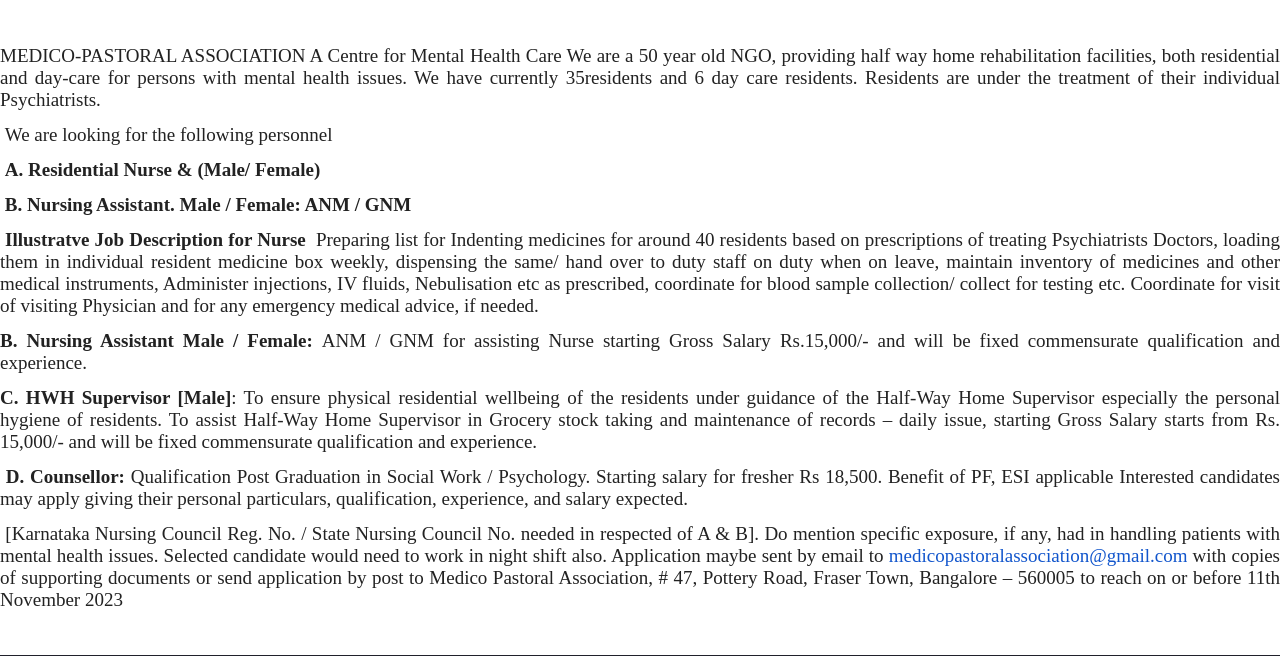
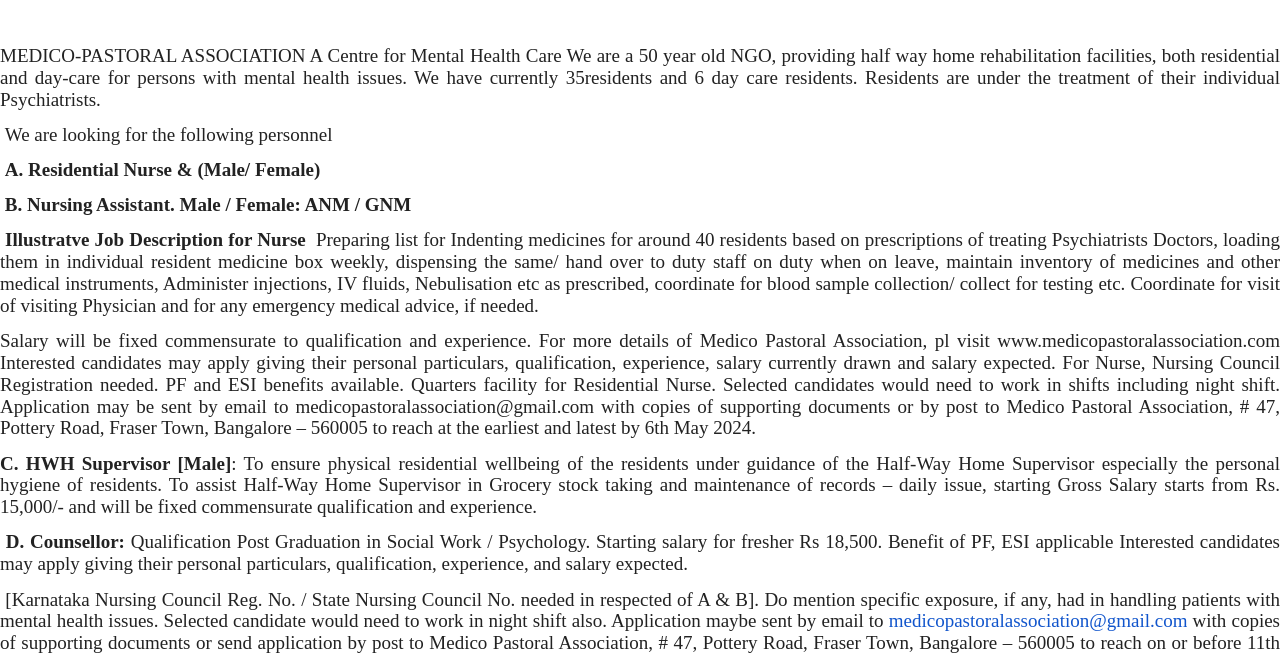
Before and after one commit to Prashob-Victaman/Medico, a plain HTML site: page career.html in a window 1280 px wide. Shown: the part 430-1086 px from the top of the page. Drawn offline with nearby package versions, Linux system fonts and the light colour scheme.

Commit message:
Update career.html

```diff
--- a/career.html
+++ b/career.html
@@ -123,7 +123,12 @@
 
 <p style='margin-top:0cm;margin-right:0cm;margin-bottom:10.0pt;margin-left:0cm;line-height:115%;font-size:15px;font-family:"Calibri",sans-serif;text-align:justify;'><strong><span style='font-size:19px;line-height:115%;font-family:"Times New Roman",serif;color:#222222;background:white;'>&nbsp;Illustratve Job Description for Nurse </span></strong><span style='font-size:19px;line-height:115%;font-family:"Times New Roman",serif;color:#222222;background:white;'>&nbsp;Preparing list for Indenting medicines for around 40 residents based on prescriptions of treating Psychiatrists Doctors, loading them in individual resident medicine box weekly, dispensing the same/ hand over to duty staff on duty when on leave, maintain inventory of medicines and other medical instruments,
 Administer injections, IV fluids, Nebulisation etc as prescribed, coordinate for blood sample collection/ collect for testing etc. Coordinate for visit of visiting Physician and for any emergency medical advice, if needed.&nbsp;</span></p>
-<p style='margin-top:0cm;margin-right:0cm;margin-bottom:10.0pt;margin-left:0cm;line-height:115%;font-size:15px;font-family:"Calibri",sans-serif;text-align:justify;'><strong><span style='font-size:19px;line-height:115%;font-family:"Times New Roman",serif;color:#222222;background:white;'>B. Nursing Assistant Male / Female:&nbsp;</span></strong><span style='font-size:19px;line-height:115%;font-family:"Times New Roman",serif;color:#222222;background:white;'>ANM / GNM for assisting Nurse starting Gross Salary Rs.15,000/- and will be fixed commensurate qualification and experience.&nbsp;</span></p>
+
+
+
+<p style='margin-top:0cm;margin-right:0cm;margin-bottom:10.0pt;margin-left:0cm;line-height:115%;font-size:15px;font-family:"Calibri",sans-serif;text-align:justify;'><span style='font-size:19px;line-height:115%;font-family:"Times New Roman",serif;color:#222222;background:white;'>Salary will be fixed commensurate to qualification and experience.
+For more details of Medico Pastoral Association, pl visit www.medicopastoralassociation.com
+ Interested candidates may apply giving their personal particulars, qualification, experience, salary currently drawn and salary expected. For Nurse, Nursing Council Registration needed. PF and ESI benefits available. Quarters facility for Residential Nurse. Selected candidates would need to work in shifts including night shift. Application may be sent by email to medicopastoralassociation@gmail.com with copies of supporting documents or by post to Medico Pastoral Association, # 47, Pottery Road, Fraser Town, Bangalore – 560005 to reach at the earliest and latest by 6th May 2024.&nbsp;</span></p>
 <p style='margin-top:0cm;margin-right:0cm;margin-bottom:10.0pt;margin-left:0cm;line-height:115%;font-size:15px;font-family:"Calibri",sans-serif;text-align:justify;'><strong><span style='font-size:19px;line-height:115%;font-family:"Times New Roman",serif;color:#222222;background:white;'>C. HWH Supervisor [Male]</span></strong><span style='font-size:19px;line-height:115%;font-family:"Times New Roman",serif;color:#222222;background:white;'>: To ensure physical residential wellbeing of the residents under guidance of the Half-Way Home Supervisor especially the personal hygiene of residents. To assist Half-Way Home Supervisor in Grocery stock taking and maintenance of records &ndash; daily issue, starting Gross Salary starts from Rs. 15,000/- and will be fixed commensurate qualification and experience.</span></p>
 <p style='margin-top:0cm;margin-right:0cm;margin-bottom:10.0pt;margin-left:0cm;line-height:115%;font-size:15px;font-family:"Calibri",sans-serif;text-align:justify;'><span style='font-size:19px;line-height:115%;font-family:"Times New Roman",serif;color:#222222;background:white;'>&nbsp;<strong>D. Counsellor:</strong> Qualification Post Graduation in Social Work / Psychology. Starting salary for fresher Rs 18,500. Benefit of PF, ESI applicable Interested candidates may apply giving their personal particulars, qualification, experience, and salary expected.</span></p>
 <p style='margin-top:0cm;margin-right:0cm;margin-bottom:10.0pt;margin-left:0cm;line-height:115%;font-size:15px;font-family:"Calibri",sans-serif;text-align:justify;'><span style='font-size:19px;line-height:115%;font-family:"Times New Roman",serif;color:#222222;background:white;'>&nbsp;[Karnataka Nursing Council Reg. No. / State Nursing Council No. needed in respected of A &amp; B]. Do mention specific exposure, if any, had in handling patients with mental health issues. Selected candidate would need to work in night shift also. Application maybe sent by email to&nbsp;</span><a href="mailto:medicopastoralassociation@gmail.com" target="_blank"><span style='font-size:19px;line-height:115%;font-family:"Times New Roman",serif;color:#1155CC;background:white;'>medicopastoralassociation@gmail.com</span></a><span style='font-size:19px;line-height:115%;font-family:"Times New Roman",serif;color:#222222;background:white;'>&nbsp;with copies of supporting documents or send application by post to Medico Pastoral Association, # 47, Pottery Road, Fraser Town, Bangalore &ndash; 560005 to reach on or before 11th November 2023</span></p>
```
